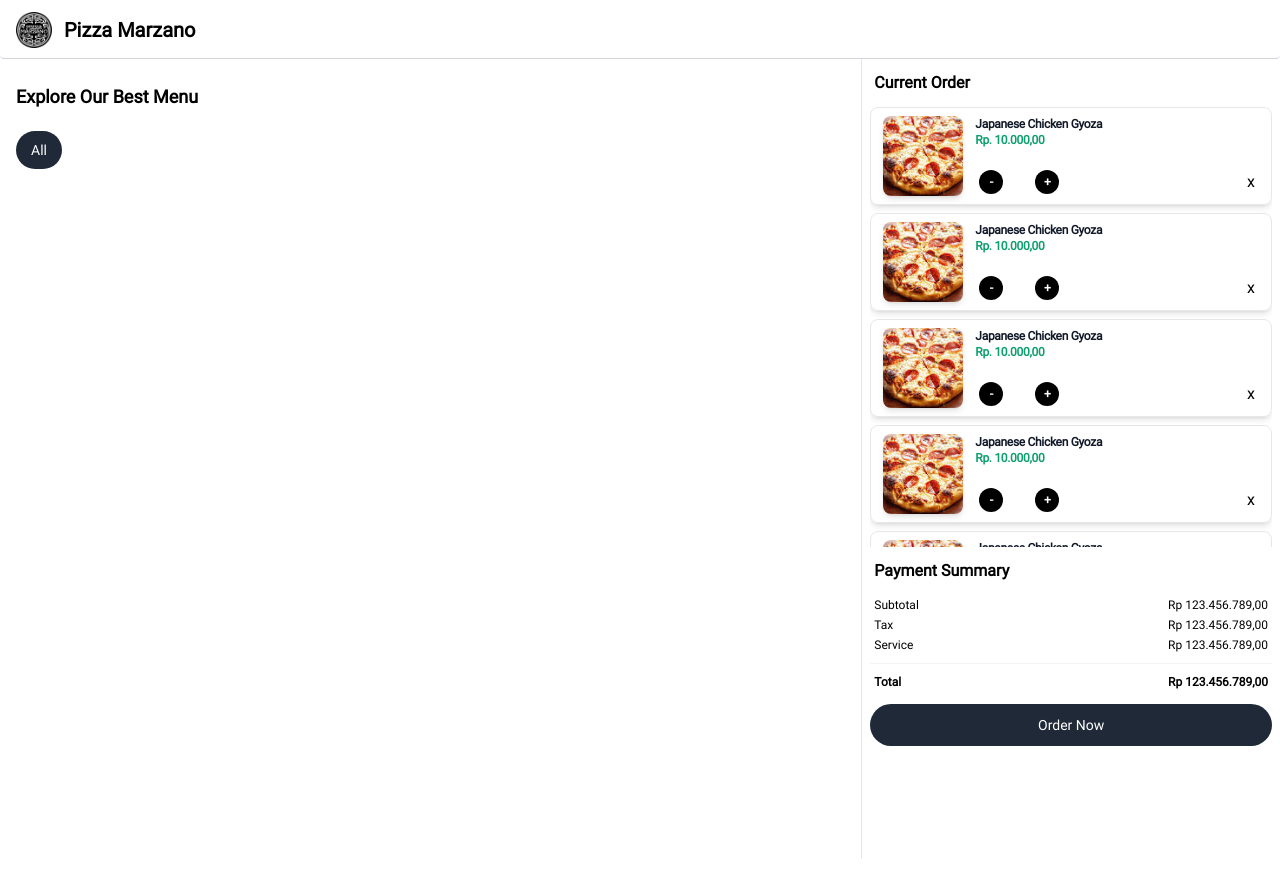
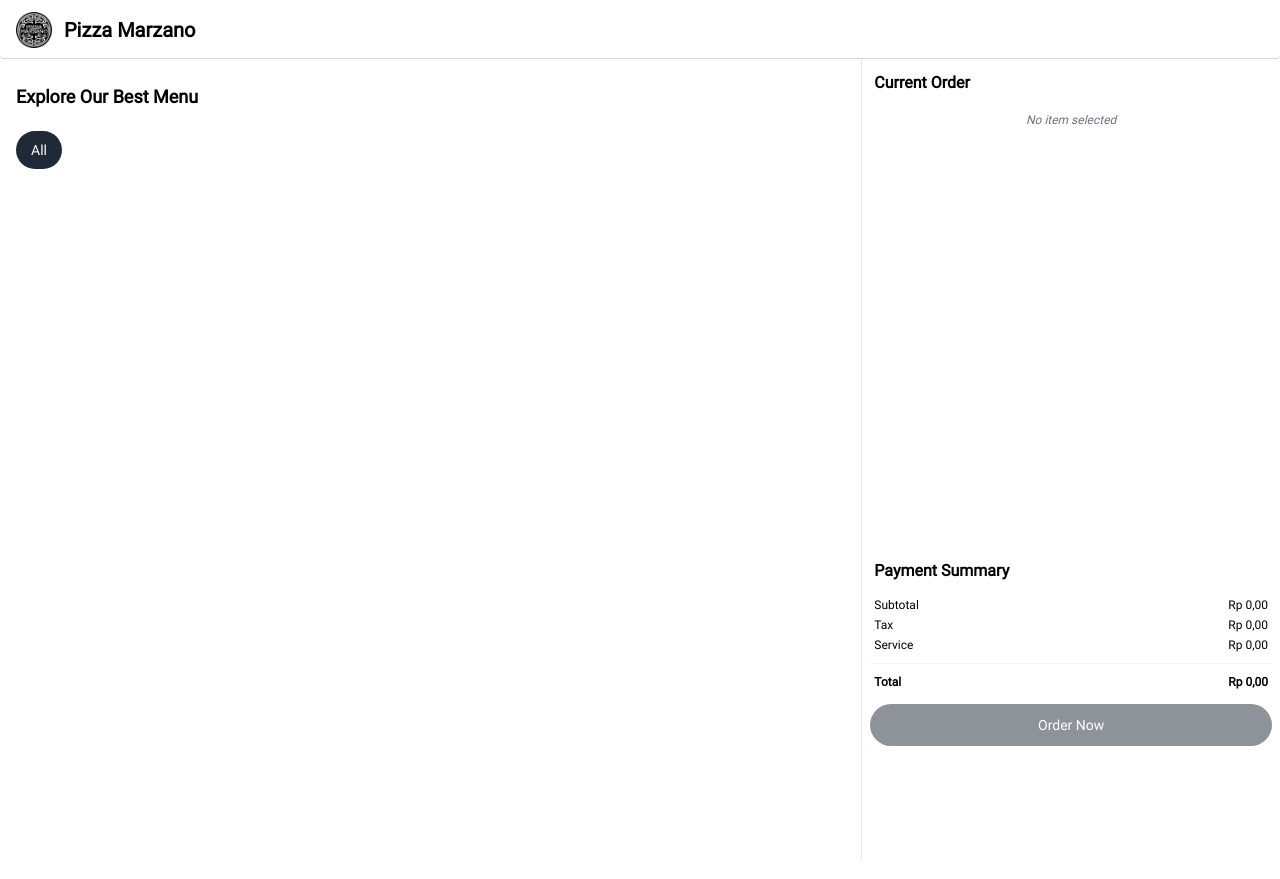
Before and after one commit to steventjoa89/restaurant, a React (Create React App) app: page / in a window 1280 px wide. Built offline with nearby package versions, Linux system fonts and the light colour scheme.

Commit message:
order summary done

```diff
--- a/public/index.html
+++ b/public/index.html
@@ -2,7 +2,7 @@
 <html lang="en">
   <head>
     <meta charset="utf-8" />
-    <link rel="icon" href="%PUBLIC_URL%/favicon.ico" />
+    <link rel="icon" href="%PUBLIC_URL%/images/logo.png" />
     <meta name="viewport" content="width=device-width, initial-scale=1" />
     <meta name="theme-color" content="#000000" />
     <meta
@@ -24,7 +24,7 @@
       work correctly both with client-side routing and a non-root public URL.
       Learn how to configure a non-root public URL by running `npm run build`.
     -->
-    <title>React App</title>
+    <title>Pizza Marzano</title>
   </head>
   <body>
     <noscript>You need to enable JavaScript to run this app.</noscript>
--- a/src/components/CardAmountPrice.js
+++ b/src/components/CardAmountPrice.js
@@ -1,12 +1,12 @@
 import React from "react";
-import { convertAmountNumberToString } from "../utils/stringUtils";
+import { convertAmountNumberToCurrencyString } from "../utils/stringUtils";
 
 function CardAmountPrice({ amount = 0, textSize = "sm" }) {
   return (
     <div
       className={`text-${textSize} font-bold tracking-tight text-gray-900 dark:text-white`}
     >
-      {convertAmountNumberToString(amount)}
+      {convertAmountNumberToCurrencyString(amount)}
     </div>
   );
 }
--- a/src/components/CardDisountSubtitle.js
+++ b/src/components/CardDisountSubtitle.js
@@ -1,5 +1,5 @@
 import React from "react";
-import { convertAmountNumberToString } from "../utils/stringUtils";
+import { convertAmountNumberToCurrencyString } from "../utils/stringUtils";
 
 function CardDisountSubtitle({ discount = 0, priceBeforeDiscount = 0 }) {
   return (
@@ -8,7 +8,7 @@ function CardDisountSubtitle({ discount = 0, priceBeforeDiscount = 0 }) {
         {discount}%
       </div>
       <div className="ml-1 text-xs font-bold tracking-tight text-gray-400 dark:text-white line-through">
-        {convertAmountNumberToString(priceBeforeDiscount)}
+        {convertAmountNumberToCurrencyString(priceBeforeDiscount)}
       </div>
     </>
   );
--- a/src/components/MenuCard.js
+++ b/src/components/MenuCard.js
@@ -47,7 +47,7 @@ function MenuCard({
           <div className="flex items-end">
             {order ? (
               <CounterButton
-                count={order.total}
+                count={order.qty}
                 onIncClick={() => increment(id)}
                 onDecClick={() => decrement(id)}
               />
--- a/src/components/Order/OrderSummary.js
+++ b/src/components/Order/OrderSummary.js
@@ -1,12 +1,29 @@
 import React from "react";
 import OrderCard from "../OrderCard";
+import useOrderStore from "../../store/client/useOrderStore";
 
-function OrderSummary() {
+function OrderSummary({ data }) {
+  const { orders, increment, decrement } = useOrderStore();
   return (
-    <div className="overflow-y-scroll h-screen hide-scrollbar" style={{ maxHeight: '55vh' }}>
-      {[...Array(10)].map((x, i) => (
-        <OrderCard />
-      ))}
+    <div
+      className="overflow-y-scroll h-screen hide-scrollbar"
+      style={{ maxHeight: "55vh" }}
+    >
+      {orders.length > 0 ? (
+        orders.map((order, i) => (
+          <OrderCard
+            key={i}
+            {...order}
+            onIncClick={() => increment(order.id)}
+            onDecClick={() => decrement(order.id)}
+            {...data.menu.find((dt) => dt.id === order.id)}
+          />
+        ))
+      ) : (
+        <span className="text-xs text-gray-500 italic mt-3">
+          No item selected
+        </span>
+      )}
     </div>
   );
 }
--- a/src/components/Order/PaymentSummary.js
+++ b/src/components/Order/PaymentSummary.js
@@ -1,19 +1,27 @@
 import React from "react";
 import ListRow from "../ListRow";
-import { convertAmountNumberToString } from "../../utils/stringUtils";
-import { Button } from "flowbite-react";
+import { convertAmountNumberToCurrencyString } from "../../utils/stringUtils";
 
-function PaymentSummary() {
+function PaymentSummary({ data, orders }) {
+  const subTotal = orders.reduce(
+    (total, order) =>
+      total + order.qty * data.menu.find((mn) => mn.id === order.id).price,
+    0
+  );
+  const taxFee = (subTotal * 10) / 100;
+  const serviceFee = ((subTotal + taxFee) * 5) / 100;
+  const grandTotal = subTotal + taxFee + serviceFee;
+
   return (
     <>
-      <ListRow text="Subtotal" value={convertAmountNumberToString(123456789)} />
-      <ListRow text="Tax" value={convertAmountNumberToString(123456789)} />
-      <ListRow text="Service" value={convertAmountNumberToString(123456789)} />
+      <ListRow text="Subtotal" value={convertAmountNumberToCurrencyString(subTotal)} />
+      <ListRow text="Tax" value={convertAmountNumberToCurrencyString(taxFee)} />
+      <ListRow text="Service" value={convertAmountNumberToCurrencyString(serviceFee)} />
       <hr className="my-2 border-gray-100" />
       <ListRow
         text="Total"
         textWeight="bold"
-        value={convertAmountNumberToString(123456789)}
+        value={convertAmountNumberToCurrencyString(grandTotal)}
       />
     </>
   );
--- a/src/components/Order/RightOrderPane.js
+++ b/src/components/Order/RightOrderPane.js
@@ -3,19 +3,26 @@ import HeadingRow from "../HeadingRow";
 import PaymentSummary from "./PaymentSummary";
 import OrderSummary from "./OrderSummary";
 import { Button } from "flowbite-react";
+import useOrderStore from "../../store/client/useOrderStore";
 
-function RightOrderPane() {
+function RightOrderPane({ data }) {
+  const { orders } = useOrderStore();
   return (
     <div className="hidden md:block md:col-span-2 overflow-y-scroll h-screen hide-scrollbar mr-2 border-l border-gray-200 pl-2">
       <HeadingRow text="Current Order" />
-      <OrderSummary />
+      <OrderSummary data={data} />
 
       <HeadingRow text="Payment Summary" />
-      <PaymentSummary />
+      <PaymentSummary data={data} orders={orders} />
 
       <div className="flex mt-3">
-        <Button className="flex-grow" color="dark" pill>
-          <span>Order Now</span>
+        <Button
+          className="flex-grow"
+          color="dark"
+          pill
+          disabled={orders.length > 0 ? false : true}
+        >
+          Order Now
         </Button>
       </div>
     </div>
--- a/src/components/OrderCard.js
+++ b/src/components/OrderCard.js
@@ -2,8 +2,9 @@ import React from "react";
 import IncButton from "./IncButton";
 import CardTitle from "./CardTitle";
 import CounterButton from "./CounterButton";
+import { convertAmountNumberToCurrencyString } from "../utils/stringUtils";
 
-function OrderCard() {
+function OrderCard({ qty, onIncClick, onDecClick, name, price }) {
   return (
     <div className="px-3 py-2 mb-2 border border-gray-200 shadow-md rounded-lg">
       <div className="flex">
@@ -14,17 +15,21 @@ function OrderCard() {
         />
         <div className="flex-1 flex flex-col pl-3">
           <div className="flex flex-row">
-            <CardTitle text="Japanese Chicken Gyoza" />
+            <CardTitle text={name} />
           </div>
           <div className="flex flex-row">
             <div className="text-xs font-bold tracking-tight text-green-500 dark:text-white">
-              Rp. 10.000,00
+              {convertAmountNumberToCurrencyString(price)}
             </div>
           </div>
           <div className="mt-auto">
             <div className="flex flex-row justify-between px-1 py-0.5">
               <div className="flex">
-                <CounterButton />
+                <CounterButton
+                  count={qty}
+                  onIncClick={onIncClick}
+                  onDecClick={onDecClick}
+                />
               </div>
               <span>x</span>
             </div>
--- a/src/pages/Order/index.js
+++ b/src/pages/Order/index.js
@@ -1,21 +1,22 @@
-import React, { useState } from "react";
+import React from "react";
 import NavbarOrder from "../../components/order/NavbarOrder";
 import FooterOrder from "../../components/order/FooterOrder";
 import RightOrderPane from "../../components/order/RightOrderPane";
 import LeftOrderPane from "../../components/order/LeftOrderPane";
+import { useGetDishes } from "../../store/server/features/order/queries";
 
 function OrderPage() {
-  const [totalItem, setTotalItem] = useState(0);
+  const { isLoading, error, data } = useGetDishes();
 
   return (
     <>
       <NavbarOrder />
       <div className="grid grid-cols-6 gap-3">
-        <LeftOrderPane />
-        <RightOrderPane />
+        <LeftOrderPane data={data} />
+        <RightOrderPane data={data} />
       </div>
 
-      <FooterOrder totalItem={totalItem} />
+      <FooterOrder totalItem={0} />
     </>
   );
 }
--- a/src/store/client/useOrderStore.js
+++ b/src/store/client/useOrderStore.js
@@ -1,4 +1,4 @@
-import create from "zustand";
+import { create } from "zustand";
 
 const useOrderStore = create((set) => ({
   orders: [],
@@ -8,22 +8,22 @@ const useOrderStore = create((set) => ({
       if (existingItem) {
         return {
           orders: state.orders.map((item) =>
-            item.id === id ? { ...item, total: item.total + 1 } : item
+            item.id === id ? { ...item, qty: item.qty + 1 } : item
           ),
         };
       } else {
         return {
-          orders: [...state.orders, { id, total: 1 }],
+          orders: [...state.orders, { id, qty: 1 }],
         };
       }
     }),
   decrement: (id) =>
     set((state) => {
       const existingItem = state.orders.find((item) => item.id === id);
-      if (existingItem && existingItem.total > 1) {
+      if (existingItem && existingItem.qty > 1) {
         return {
           orders: state.orders.map((item) =>
-            item.id === id ? { ...item, total: item.total - 1 } : item
+            item.id === id ? { ...item, qty: item.qty - 1 } : item
           ),
         };
       } else {
--- a/src/utils/stringUtils.js
+++ b/src/utils/stringUtils.js
@@ -1,4 +1,4 @@
-export const convertAmountNumberToString = (number) => {
+export const convertAmountNumberToCurrencyString = (number) => {
   const formatter = new Intl.NumberFormat("id-ID", {
     style: "currency",
     currency: "IDR",
```
Also changed, not shown: src/components/Order/LeftOrderPane.js (+1 -6 lines).
